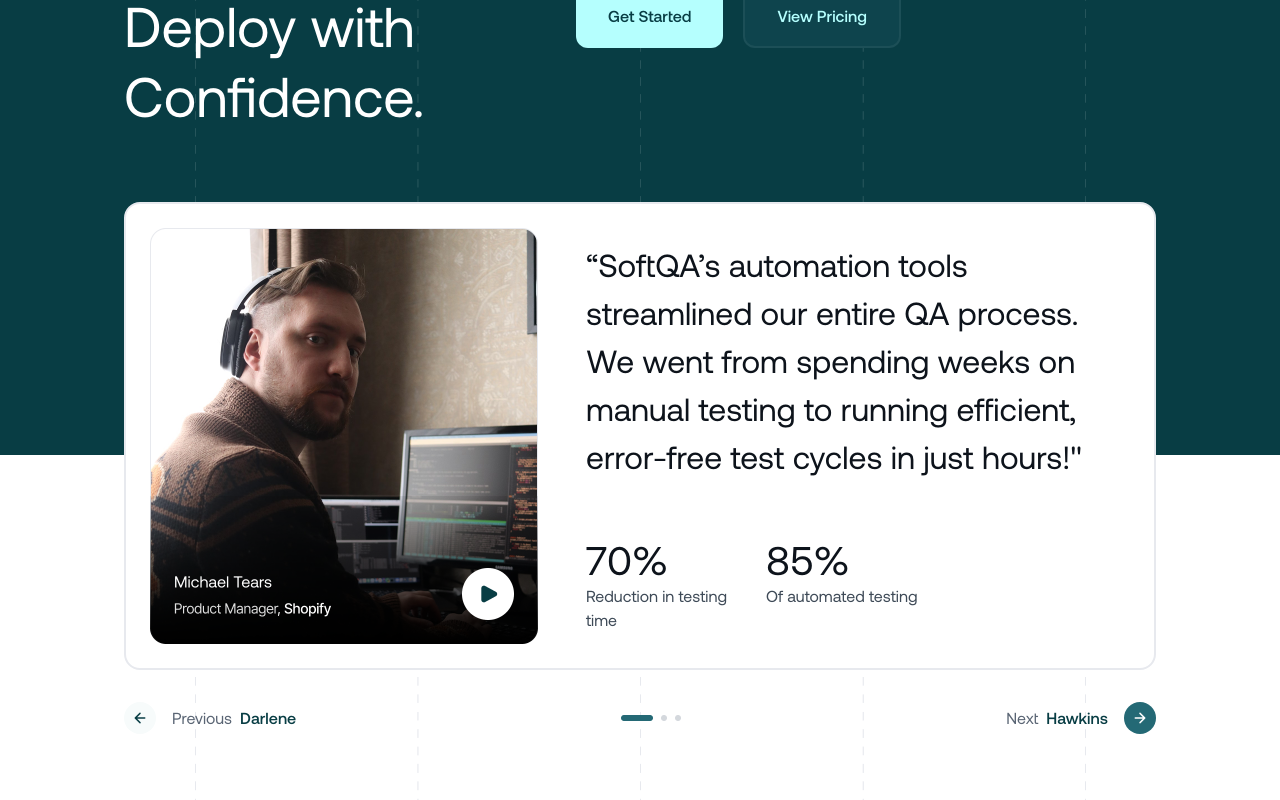
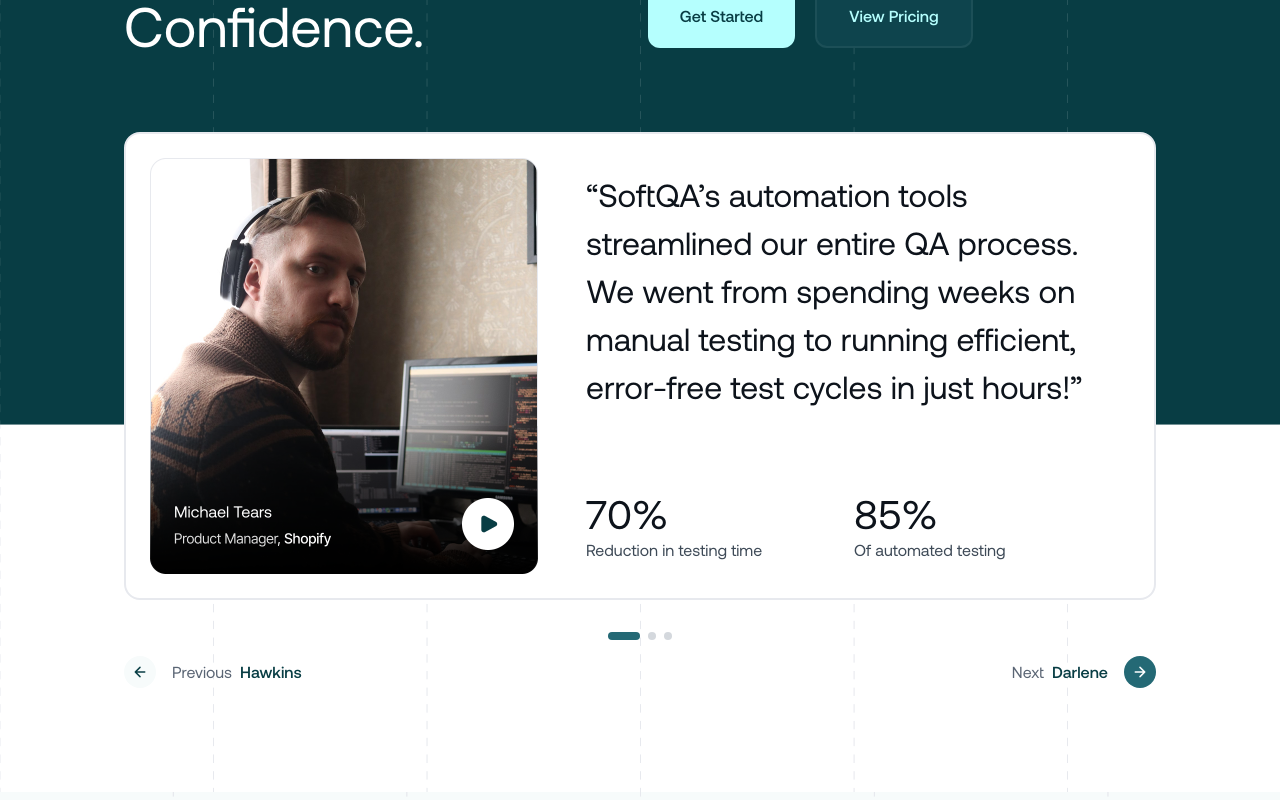
Before and after one commit to azkaanasiyya/softqa, a Next.js app: page /developer in a window 1280 px wide. Shown: the part 380-1180 px from the top of the page. Built offline with nearby package versions, Linux system fonts and the light colour scheme.

Commit message:
feat: add developer testimonial carousel and extract data to external file

```diff
--- /dev/null
+++ b/src/components/data/developer.ts
@@ -0,0 +1,35 @@
+export const deveTestimonials = [
+  {
+    name: "Michael Tears",
+    role: "Product Manager, Shopify",
+    quote:
+      "SoftQA’s automation tools streamlined our entire QA process. We went from spending weeks on manual testing to running efficient, error-free test cycles in just hours!",
+    stats: [
+      { label: "Reduction in testing time", value: "70%" },
+      { label: "Of automated testing", value: "85%" },
+    ],
+    image: "/developer/img-hero.png",
+  },
+  {
+    name: "Darlene Fields",
+    role: "QA Lead, Stripe",
+    quote:
+      "We cut our test suite runtime by half and increased release confidence drastically thanks to SoftQA.",
+    stats: [
+      { label: "Test runtime improvement", value: "50%" },
+      { label: "Release confidence", value: "90%" },
+    ],
+    image: "/developer/img-hero.png",
+  },
+  {
+    name: "Hawkins Bell",
+    role: "CTO, Linear",
+    quote:
+      "With SoftQA, our CI pipeline became smarter. Failures are caught early, and feedback loops are faster.",
+    stats: [
+      { label: "CI speed gain", value: "60%" },
+      { label: "Feedback loop", value: "95% faster" },
+    ],
+    image: "/developer/img-hero.png",
+  },
+];
--- a/src/components/developer/hero.tsx
+++ b/src/components/developer/hero.tsx
@@ -1,10 +1,24 @@
+"use client";
+
 import Link from "next/link";
 import { Button } from "../ui/button";
 import Image from "next/image";
+import { useState } from "react";
+import { deveTestimonials as slides } from "../data/developer";
 
 export default function DeveloperHero() {
+  const [currentSlide, setCurrentSlide] = useState(0);
+
+  const next = () => {
+    setCurrentSlide((prev) => (prev + 1) % slides.length);
+  };
+
+  const prev = () => {
+    setCurrentSlide((prev) => (prev - 1 + slides.length) % slides.length);
+  };
+
   return (
-        <div className="bg-[url('/developer/bg-hero.png')] bg-no-repeat bg-center bg-cover py-16 md:py-20 lg:py-[104px] px-6 md:px-8 lg:px-[124px] flex flex-col justify-center items-center">
+    <div className="bg-[url('/developer/bg-hero.png')] bg-no-repeat bg-center bg-cover py-16 md:py-20 lg:py-[104px] px-6 md:px-8 lg:px-[124px] flex flex-col items-center">
       <div className="max-w-[1192px] flex flex-col gap-[72px]">
         <div className="flex flex-col lg:flex-row gap-6 lg:gap-8 items-start">
           <div className="flex flex-col gap-3 md:gap-4 lg:max-w-[580px]">
@@ -12,60 +26,99 @@ export default function DeveloperHero() {
               <div className="h-[22px] w-[1px] bg-cyan-500" />
               <p className="text-[14px] font-medium leading-[22px] uppercase text-cyan-500">developer</p>
             </div>
-                            <h1 className="lg:max-w-[580px] text-[40px] md:text-[56px] leading-[50px] md:leading-[70px] font-normal text-base-white">Crush Bugs, Ship Faster, Deploy with Confidence.</h1>
+            <h1 className="text-[40px] md:text-[56px] leading-[50px] md:leading-[70px] font-normal text-base-white">
+              Crush Bugs, Ship Faster, Deploy with Confidence.
+            </h1>
           </div>
           <div className="flex flex-col gap-10 lg:gap-6 lg:pt-[52px] lg:max-w-[580px]">
-                        <p className="text-[18px] leading-[32px] font-normal text-[#FFFFFFE0]">SoftQA is the Modern Software Quality Platform that empowers developers to ship more features without compromising code quality, without leaving their IDE.</p>
+            <p className="text-[18px] leading-[32px] font-normal text-[#FFFFFFE0]">
+              SoftQA is the Modern Software Quality Platform that empowers developers to ship more features
+              without compromising code quality, without leaving their IDE.
+            </p>
             <div className="flex flex-col w-full md:w-auto md:flex-row gap-4 md:gap-5">
               <Link href="/auth/sign-up">
-                                <Button variant="get" size="big" className="cursor-pointer text-primary-900">Get Started</Button>
+                <Button variant="get" size="big" className="cursor-pointer text-primary-900">
+                  Get Started
+                </Button>
               </Link>
               <Link href="/pricing">
-                                <Button variant="talk" size="big" className="cursor-pointer text-cyan-500">View Pricing</Button>
+                <Button variant="talk" size="big" className="cursor-pointer text-cyan-500">
+                  View Pricing
+                </Button>
               </Link>
             </div>
           </div>
         </div>
+
         <div className="flex flex-col gap-8">
-                    <div className="bg-base-white border-2 border-grayscale-100 flex flex-col lg:flex-row gap-5 md:gap-10 lg:gap-12 pt-4 pb-6 md:py-6 lg:pr-12 lg:pl-6 px-4 md:px-6 rounded-[16px]">
-                        <Image src="/developer/img-hero.png" alt="img" width={388} height={416} className="lg:w-[388px] lg:h-[416px] w-full h-full"/>
-                        <div className="flex flex-col lg:justify-between gap-6 items-start lg:py-3">
-                            <p className="text-[20px] md:text-[24px] lg:text-[32px] font-normal leading-9 md:leading-[42px] lg:leading-12 text-grayscale-900">“SoftQA’s automation tools streamlined our entire QA process. We went from spending weeks on manual testing to running efficient, error-free test cycles in just hours!&quot;</p>
+          <div className="bg-base-white border-2 border-grayscale-100 rounded-[16px] pt-4 px-4 pb-6 md:p-6 lg:pr-12 lg:pl-6 flex flex-col lg:flex-row gap-5 md:gap-10 lg:gap-12">
+            <Image
+              src={slides[currentSlide].image}
+              alt="img"
+              width={388}
+              height={416}
+              className="w-full lg:w-[388px] h-auto"
+            />
+            <div className="flex flex-col justify-between gap-6 lg:py-3">
+              <p className="text-[20px] md:text-[24px] lg:text-[32px] font-normal text-grayscale-900 leading-9 md:leading-[42px] lg:leading-12">
+                “{slides[currentSlide].quote}”
+              </p>
               <div className="flex flex-col md:flex-row gap-4">
-                                <div className="flex flex-col items-start max-w-[334px] w-full">
-                                    <h3 className="text-[32px] lg:text-[40px] leading-10 lg:leading-[50px] font-normal text-grayscale-900">70%</h3>
-                                    <p className="text-[16px] leading-6 font-normal text-grayscale-600">Reduction in testing time</p>
+                {slides[currentSlide].stats.map((stat, idx) => (
+                  <div key={idx} className="max-w-[334px] w-full flex-col">
+                    <h3 className="text-[32px] lg:text-[40px] leading-10 lg:leading-[50px] text-grayscale-900">
+                      {stat.value}
+                    </h3>
+                    <p className="text-[16px] leading-6 text-grayscale-600">{stat.label}</p>
                   </div>
-                                <div className="flex flex-col items-start max-w-[334px] w-full">
-                                    <h3 className="text-[32px] lg:text-[40px] leading-10 lg:leading-[50px] font-normal text-grayscale-900">85%</h3>
-                                    <p className="text-[16px] leading-6 font-normal text-grayscale-600">Of automated testing</p>
+                ))}
               </div>
             </div>
           </div>
+
+          <div className="flex flex-col items-center gap-4">
+
+            <div className="flex items-center gap-2">
+              {slides.map((_, index) => (
+                <button
+                  key={index}
+                  onClick={() => setCurrentSlide(index)}
+                  className={`transition-all duration-300 rounded-full h-2 ${
+                    currentSlide === index ? "w-8 bg-primary-500" : "w-2 bg-grayscale-200"
+                  }`}
+                />
+              ))}
             </div>
-                    <div className="flex flex-row justify-between items-center">
-                        <div className="flex flex-row gap-2 md:gap-4 justify-center items-center">
-                            <div className="bg-primary-50 rounded-full cursor-pointer flex flex-col justify-center items-center md:w-8 w-6 h-6 md:h-8">
-                                <Image src="/developer/arrow-left.png" alt="img" width={16} height={16} />
-                            </div>
-                            <div className="flex flex-row gap-2">
+
+            <div className="flex justify-between items-center w-full">
+
+              <div className="flex items-center gap-2 md:gap-4">
+                <button onClick={prev} className="bg-primary-50 rounded-full flex justify-center items-center w-6 h-6 md:w-8 md:h-8">
+                  <Image src="/developer/arrow-left.png" alt="prev" width={16} height={16} />
+                </button>
+                <div className="flex flex-row gap-2 items-center">
                   <p className="hidden md:block text-[16px] leading-6 font-normal text-grayscale-500">Previous</p>
-                                <p className="text-[14px] md:text-[16px] leading-[22px] md:leading-6 font-medium text-primary-900">Darlene</p>
+                  <p className="text-[14px] md:text-[16px] leading-[22px] md:leading-6 font-medium text-primary-900">
+                    {slides[(currentSlide - 1 + slides.length) % slides.length].name.split(" ")[0]}
+                  </p>
                 </div>
               </div>
-                        <Image src="/developer/indicator.png" alt="img" width={60} height={6} />
-                        <div className="flex flex-row gap-2 md:gap-4 justify-center items-center">
-                            <div className="flex flex-row gap-2">
+
+              <div className="flex items-center gap-2 md:gap-4">
+                <div className="flex flex-row gap-2 items-center">
                   <p className="hidden md:block text-[16px] leading-6 font-normal text-grayscale-500">Next</p>
-                                <p className="text-[14px] md:text-[16px] leading-[22px] md:leading-6 font-medium text-primary-900">Hawkins</p>
+                  <p className="text-[14px] md:text-[16px] leading-[22px] md:leading-6 font-medium text-primary-900">
+                    {slides[(currentSlide + 1) % slides.length].name.split(" ")[0]}
+                  </p>
                 </div>
-                            <div className="bg-primary-500 rounded-full cursor-pointer flex flex-col justify-center items-center w-8 h-8">
-                                <Image src="/developer/arrow-right.png" alt="img" width={16} height={16} />
+                <button onClick={next} className="bg-primary-500 rounded-full flex justify-center items-center w-8 h-8">
+                  <Image src="/developer/arrow-right.png" alt="next" width={16} height={16} />
+                </button>
               </div>
             </div>
           </div>
         </div>
       </div>
     </div>
-    )
+  );
 }
```
Lines whose indentation alone changed are shown as unchanged.
